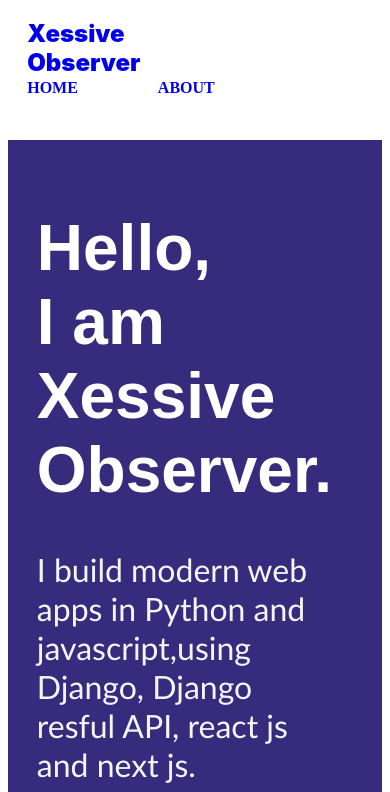
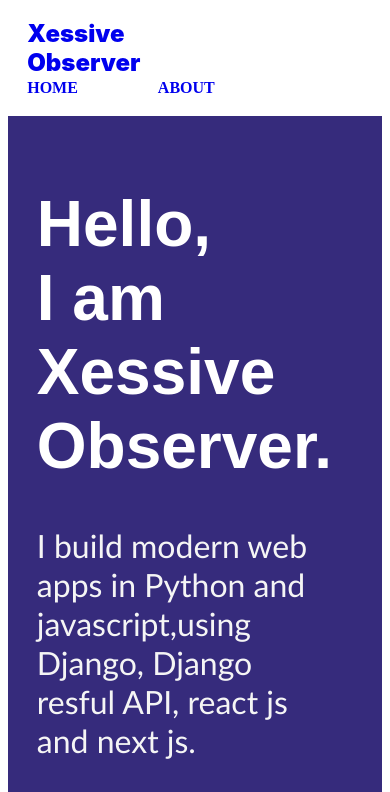
Before and after one commit to XessiveObserver/portfolio, a Next.js app: page / in a window 390 px wide. Shown: the top 792 px of the page. Built offline with nearby package versions, Linux system fonts and the light colour scheme.

Commit message:
navbar responsive.

```diff
--- a/components/Nav/NavBarStyles.js
+++ b/components/Nav/NavBarStyles.js
@@ -4,7 +4,6 @@ export const Nav = styled.nav`
     display: flex;
     flex-direction: column;
     align-items: center;
-    height: 12vh;
     margin: 1.2em;
     vertical-align: middle;
 
```
